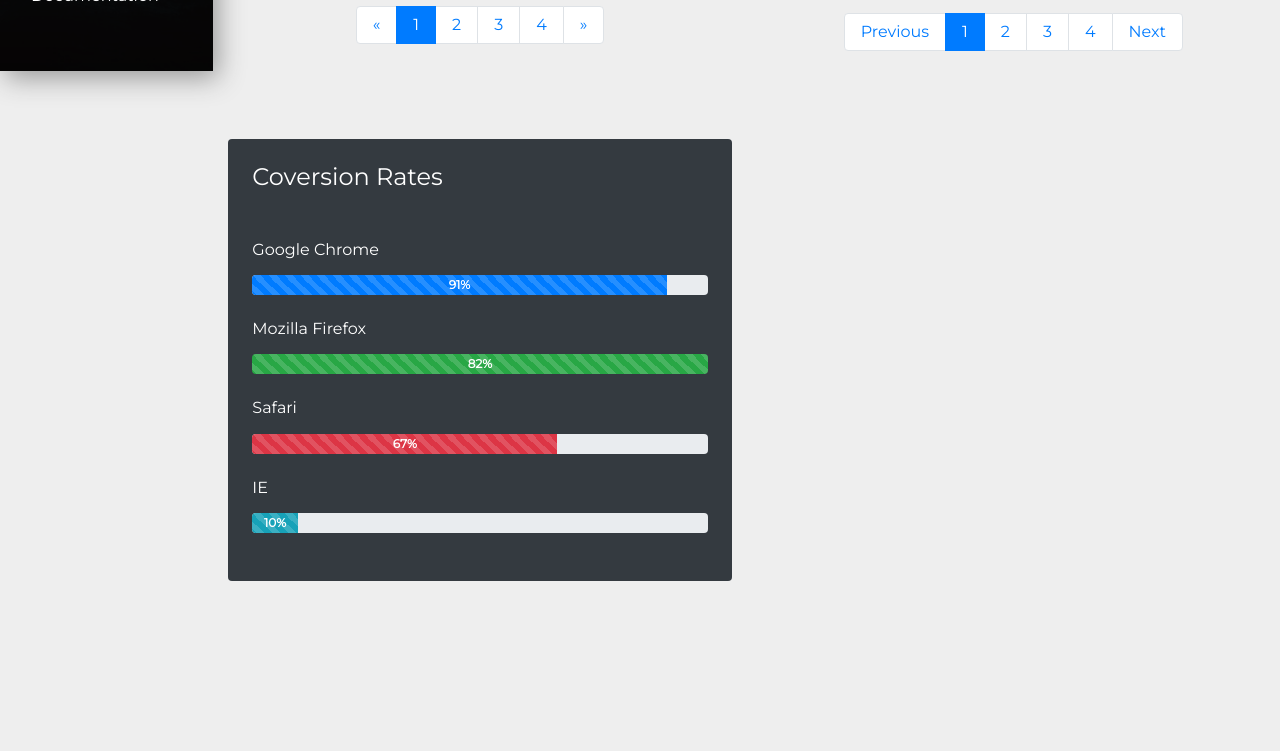
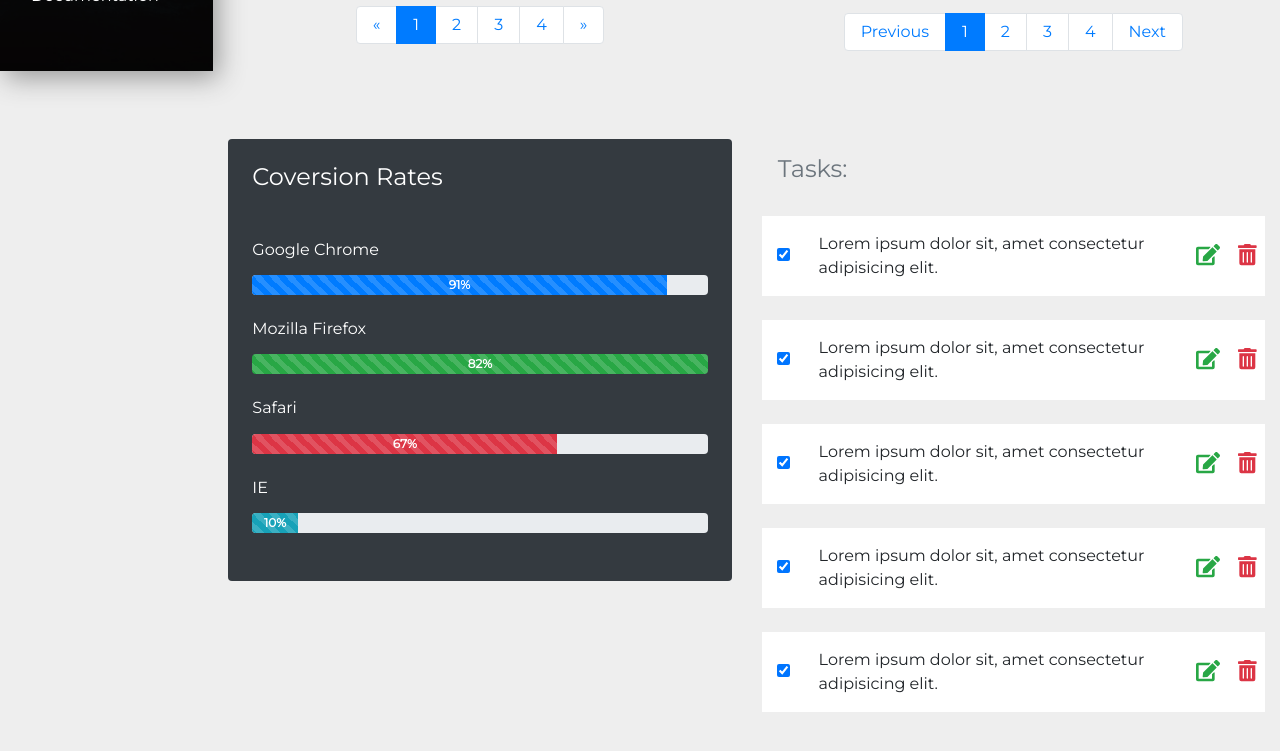
Before and after one commit to vstrog/dashboard, a plain HTML site: page Dashboard/index.html in a window 1280 px wide. Shown: the part 729-1480 px from the top of the page. Before the commit the page ends 1334 px from the top, so only its background shows below. Drawn offline with nearby package versions, Linux system fonts and the light colour scheme.

Commit message:
updated progress and tasks list
added tasks list

```diff
--- a/Dashboard/index.html
+++ b/Dashboard/index.html
@@ -361,43 +361,123 @@
 </section>
   <!--end of tables-->
 
-      <!--progress / task list-->
+  <!--progress / task list-->
   <section>
     <div class="container-fluid">
       <div class="row">
         <div class="col-xl-10 col-lg-9 col-md-8 ml-auto">
           <div class="row mb-4">
-            <div class="col-xl-6 col-12">
+            <div class="col-xl-6 col-12 mb-4 mb-xl-0">
               <div class="bg-dark text-white p-4 rounded">
                 <h4 class="mb-5">Coversion Rates</h4>
                 <h6 class="mb-3">Google Chrome</h6>
                 <div class="progress mb-4" style="height: 20px">
                   <div class="progress-bar progress-bar-striped font-weight-bold" style="width: 91%">
-                      91%
+                    91%
                   </div>
                 </div>
                 <h6 class="mb-3">Mozilla Firefox</h6>
                 <div class="progress mb-4" style="height: 20px">
                   <div class="progress-bar progress-bar-striped font-weight-bold bg-success" style="width: 882%">
-                      82%
+                    82%
                   </div>
                 </div>
                 <h6 class="mb-3">Safari</h6>
                 <div class="progress mb-4" style="height: 20px">
                   <div class="progress-bar progress-bar-striped font-weight-bold bg-danger" style="width: 67%">
-                      67%
+                    67%
                   </div>
                 </div>
                 <h6 class="mb-3">IE</h6>
                 <div class="progress mb-4" style="height: 20px">
                   <div class="progress-bar progress-bar-striped font-weight-bold bg-info" style="width: 10%">
-                      10%
+                    10%
                   </div>
                 </div>
               </div>
             </div>
             <div class="col-xl-6 col-12">
-
+              <h4 class="text-muted p-3 mb-3">Tasks:</h4>
+              <div class="container-fluid bg-white">
+                <div class="row py-3 mb-4 task-border align-items-center">
+                  <div class="col-1">
+                    <input type="checkbox" checked>
+                  </div>
+                  <div class="col-sm-9 col-8">Lorem ipsum dolor sit, amet consectetur adipisicing elit.</div>
+                  <div class="col-1">
+                    <a href="#" data-toggle="tooltip" title="<h6>edit</h6>" data-html="true" data-placement="top"><i
+                        class="fas fa-edit fa-lg text-success mr-9"></i></a>
+                  </div>
+                  <div class="col-1">
+                    <a href="#" data-toggle="tooltip" title="<h6>delete</h6>" data-html="true" data-placement="top"><i
+                        class="fas fa-trash-alt fa-lg text-danger"></i></a>
+                  </div>
+                </div>
+              </div>
+              <div class="container-fluid bg-white">
+                <div class="row py-3 mb-4 task-border align-items-center">
+                  <div class="col-1">
+                    <input type="checkbox" checked>
+                  </div>
+                  <div class="col-sm-9 col-8">Lorem ipsum dolor sit, amet consectetur adipisicing elit.</div>
+                  <div class="col-1">
+                    <a href="#" data-toggle="tooltip" title="<h6>edit</h6>" data-html="true" data-placement="top"><i
+                        class="fas fa-edit fa-lg text-success mr-9"></i></a>
+                  </div>
+                  <div class="col-1">
+                    <a href="#" data-toggle="tooltip" title="<h6>delete</h6>" data-html="true" data-placement="top"><i
+                        class="fas fa-trash-alt fa-lg text-danger"></i></a>
+                  </div>
+                </div>
+              </div>
+              <div class="container-fluid bg-white">
+                <div class="row py-3 mb-4 task-border align-items-center">
+                  <div class="col-1">
+                    <input type="checkbox" checked>
+                  </div>
+                  <div class="col-sm-9 col-8">Lorem ipsum dolor sit, amet consectetur adipisicing elit.</div>
+                  <div class="col-1">
+                    <a href="#" data-toggle="tooltip" title="<h6>edit</h6>" data-html="true" data-placement="top"><i
+                        class="fas fa-edit fa-lg text-success mr-9"></i></a>
+                  </div>
+                  <div class="col-1">
+                    <a href="#" data-toggle="tooltip" title="<h6>delete</h6>" data-html="true" data-placement="top"><i
+                        class="fas fa-trash-alt fa-lg text-danger"></i></a>
+                  </div>
+                </div>
+              </div>
+              <div class="container-fluid bg-white">
+                <div class="row py-3 mb-4 task-border align-items-center">
+                  <div class="col-1">
+                    <input type="checkbox" checked>
+                  </div>
+                  <div class="col-sm-9 col-8">Lorem ipsum dolor sit, amet consectetur adipisicing elit.</div>
+                  <div class="col-1">
+                    <a href="#" data-toggle="tooltip" title="<h6>edit</h6>" data-html="true" data-placement="top"><i
+                        class="fas fa-edit fa-lg text-success mr-9"></i></a>
+                  </div>
+                  <div class="col-1">
+                    <a href="#" data-toggle="tooltip" title="<h6>delete</h6>" data-html="true" data-placement="top"><i
+                        class="fas fa-trash-alt fa-lg text-danger"></i></a>
+                  </div>
+                </div>
+              </div>
+              <div class="container-fluid bg-white">
+                <div class="row py-3 mb-4 task-border align-items-center">
+                  <div class="col-1">
+                    <input type="checkbox" checked>
+                  </div>
+                  <div class="col-sm-9 col-8">Lorem ipsum dolor sit, amet consectetur adipisicing elit.</div>
+                  <div class="col-1">
+                    <a href="#" data-toggle="tooltip" title="<h6>edit</h6>" data-html="true" data-placement="top"><i
+                        class="fas fa-edit fa-lg text-success mr-9"></i></a>
+                  </div>
+                  <div class="col-1">
+                    <a href="#" data-toggle="tooltip" title="<h6>delete</h6>" data-html="true" data-placement="top"><i
+                        class="fas fa-trash-alt fa-lg text-danger"></i></a>
+                  </div>
+                </div>
+              </div>
             </div>
           </div>
         </div>
```
